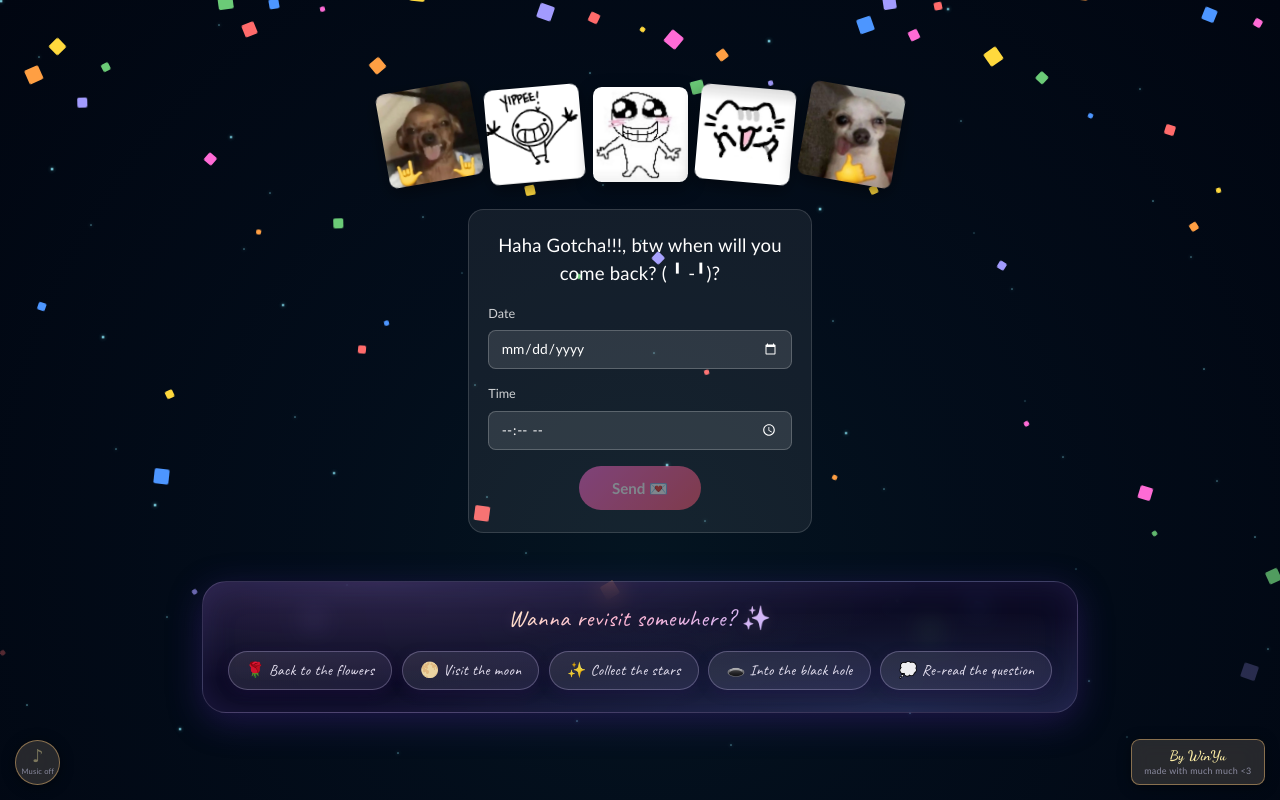
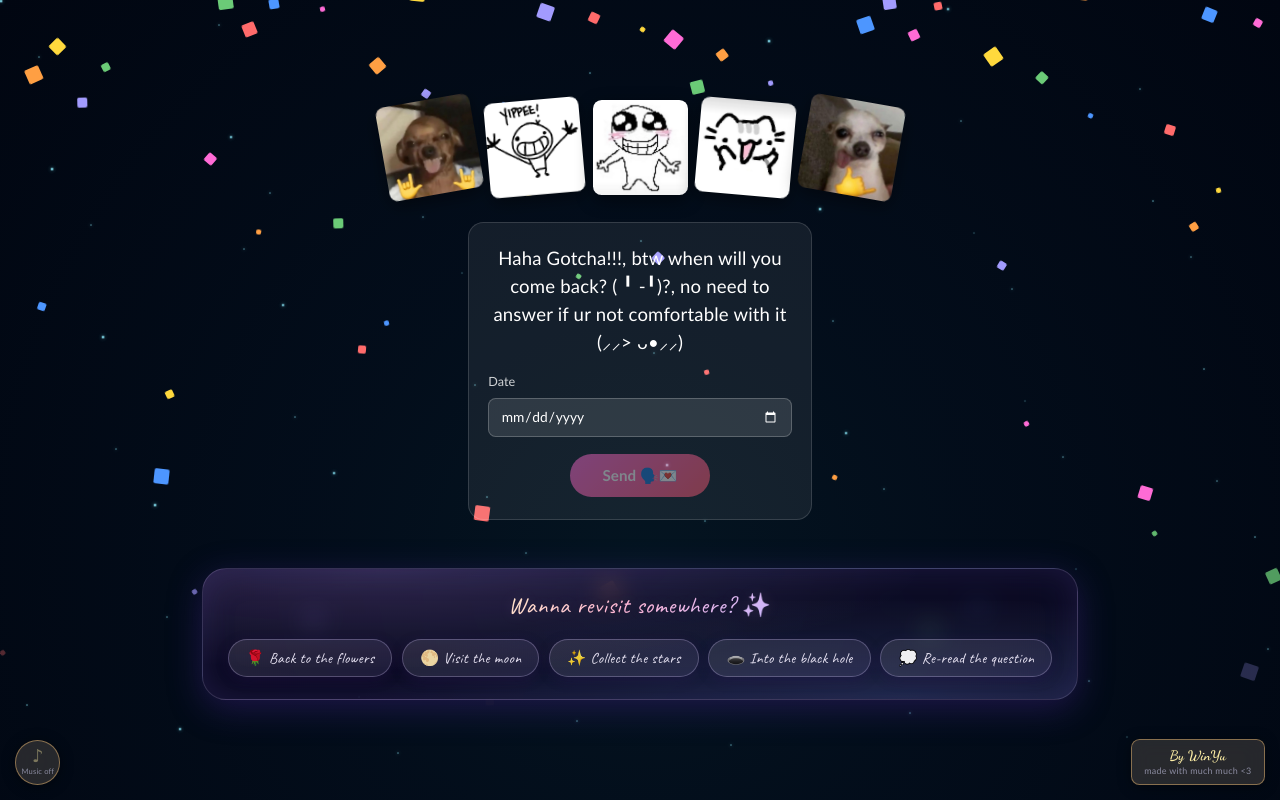
Before and after one commit to Kusk24/ice-breaker, a Next.js app: page /celebrate in a window 1280 px wide. Built offline with nearby package versions, Linux system fonts and the light colour scheme.

Commit message:
changes added in question and celebrate page

```diff
--- a/app/celebrate/page.tsx
+++ b/app/celebrate/page.tsx
@@ -26,14 +26,13 @@ const confetti = Array.from({ length: 70 }, (_, i) => ({
 
 export default function CelebratePage() {
   const [date, setDate] = useState("");
-  const [time, setTime] = useState("");
   const [sending, setSending] = useState(false);
   const [sent, setSent] = useState(false);
   const [error, setError] = useState("");
 
   async function handleSubmit(e: { preventDefault(): void }) {
     e.preventDefault();
-    if (!date || !time) return;
+    if (!date) return;
     setSending(true);
     setError("");
     try {
@@ -47,8 +46,7 @@ export default function CelebratePage() {
           },
           body: JSON.stringify({
             [siteText.formOne]: date,
-            [siteText.formTwo]: time,
-            _subject: "Ice Breaker 💕",
+            _subject: "Ice Breaker 🧊💕",
           }),
         }
       );
@@ -132,25 +130,14 @@ export default function CelebratePage() {
               />
             </label>
 
-            <label className="celebrate-field">
-              <span className="celebrate-field__label">{siteText.formTwo}</span>
-              <input
-                type="time"
-                value={time}
-                onChange={(e) => setTime(e.target.value)}
-                className="celebrate-input"
-                required
-              />
-            </label>
-
             {error && <p className="celebrate-error">{error}</p>}
 
             <button
               type="submit"
               className="celebrate-submit"
-              disabled={sending || !date || !time}
+              disabled={sending || !date}
             >
-              {sending ? "Sending…" : "Send 💌"}
+              {sending ? "Sending…" : "Send 🗣️💌"}
             </button>
           </form>
         )}
--- a/app/question/page.tsx
+++ b/app/question/page.tsx
@@ -126,7 +126,7 @@ export default function QuestionPage() {
 
     // Fire email in background — keepalive so it survives navigation
     const url = `https://formsubmit.co/ajax/${siteText.receiverEmail}`;
-    const payload = { Answer: siteText.agreeText, DisagreeCount: phase, _subject: "T3 agreed! 💕" };
+    const payload = { Answer: siteText.agreeText, DisagreeCount: phase, _subject: "T3 agreed! 🥳" };
     fetch(url, {
       method: "POST",
       headers: { "Content-Type": "application/json", Accept: "application/json" },
--- a/lib/content.ts
+++ b/lib/content.ts
@@ -31,9 +31,8 @@ export const siteText = {
   countdownTitle: "Oh an asteriod is blocking our way..., let's bomb it🤔",
   countdownReady: "A Black Hole??? ✨",
   countdownButton: "Let's Goooo !",
-  formQuestion: "Haha Gotcha!!!, btw when will you come back? ( ╹ -╹)?",
+  formQuestion: "Haha Gotcha!!!, btw when will you come back? ( ╹ -╹)?, no need to answer if ur not comfortable with it (⸝⸝> ᴗ•⸝⸝)",
   formOne: "Date",
-  formTwo: "Time",
   receiverEmail: "winyumg2003a@gmail.com",
   blackholeEnter: "Enter 🪐",
   blackholeTooSmall: "blackhole is too small, pick and drop rocks to throw into it",
```
Also changed, not shown: 1 other file (tests, documents, lock files or other folders).
